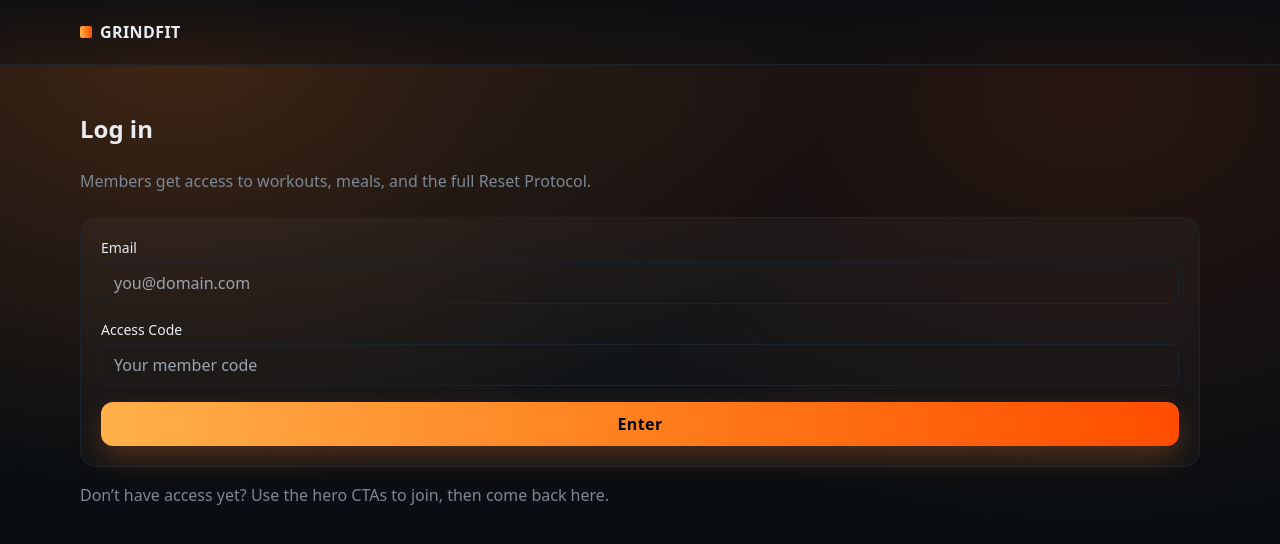
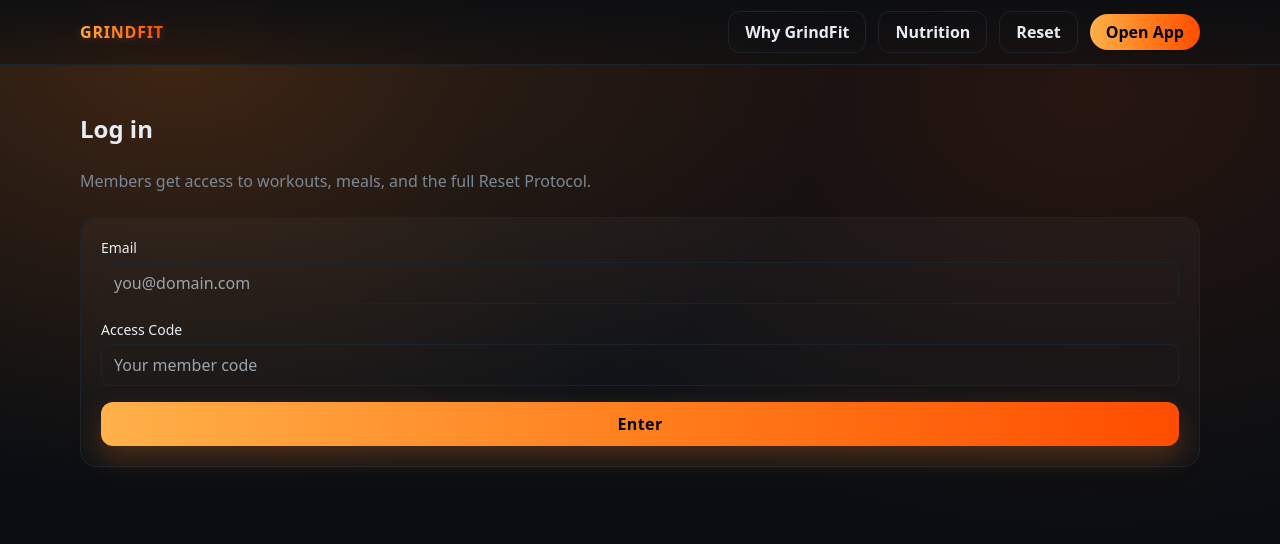
Before and after one commit to GrindFit/grindfit-webapp, a Next.js app: page /login in a window 1280 px wide. Shown: the top 544 px of the page. Built offline with nearby package versions, Linux system fonts and the light colour scheme.

Commit message:
Update login.js

```diff
--- a/pages/login.js
+++ b/pages/login.js
@@ -1,7 +1,7 @@
-// pages/login.js
 import { useEffect, useState } from "react";
 import { isAuthed, login } from "@/lib/auth";
 import { useRouter } from "next/router";
+import Nav from "@/components/Nav";
 
 export default function Login(){
   const router = useRouter();
@@ -10,7 +10,6 @@ export default function Login(){
 
   useEffect(()=>{
     if(isAuthed()) {
-      // If profile exists, go to app; otherwise onboard.
       const hasProfile = !!localStorage.getItem("grindfit_profile");
       router.replace(hasProfile?"/app":"/onboarding");
     }
@@ -19,7 +18,6 @@ export default function Login(){
   function submit(e){
     e.preventDefault();
     if(!email || !code) return;
-    // You can enforce a real code here or integrate Stripe/Memberstack later.
     login(email);
     const hasProfile = !!localStorage.getItem("grindfit_profile");
     router.push(hasProfile?"/app":"/onboarding");
@@ -27,14 +25,7 @@ export default function Login(){
 
   return (
     <>
-      <header className="nav sticky top-0 z-50">
-        <div className="gf-container flex items-center justify-between h-16">
-          <div className="flex items-center gap-2">
-            <div className="h-3 w-3 rounded-sm" style={{background:"linear-gradient(90deg, var(--gf-amber), var(--gf-orange) 55%, var(--gf-vermillion))"}}/>
-            <span className="tracking-wide font-semibold">GRINDFIT</span>
-          </div>
-        </div>
-      </header>
+      <Nav />
 
       <main className="gf-container py-12 max-w-lg">
         <h1 className="text-2xl font-semibold mb-6">Log in</h1>
@@ -51,8 +42,6 @@ export default function Login(){
           </div>
           <button className="btn-primary w-full" type="submit">Enter</button>
         </form>
-
-        <p className="small-dim mt-4">Don’t have access yet? Use the hero CTAs to join, then come back here.</p>
       </main>
     </>
   );
```
